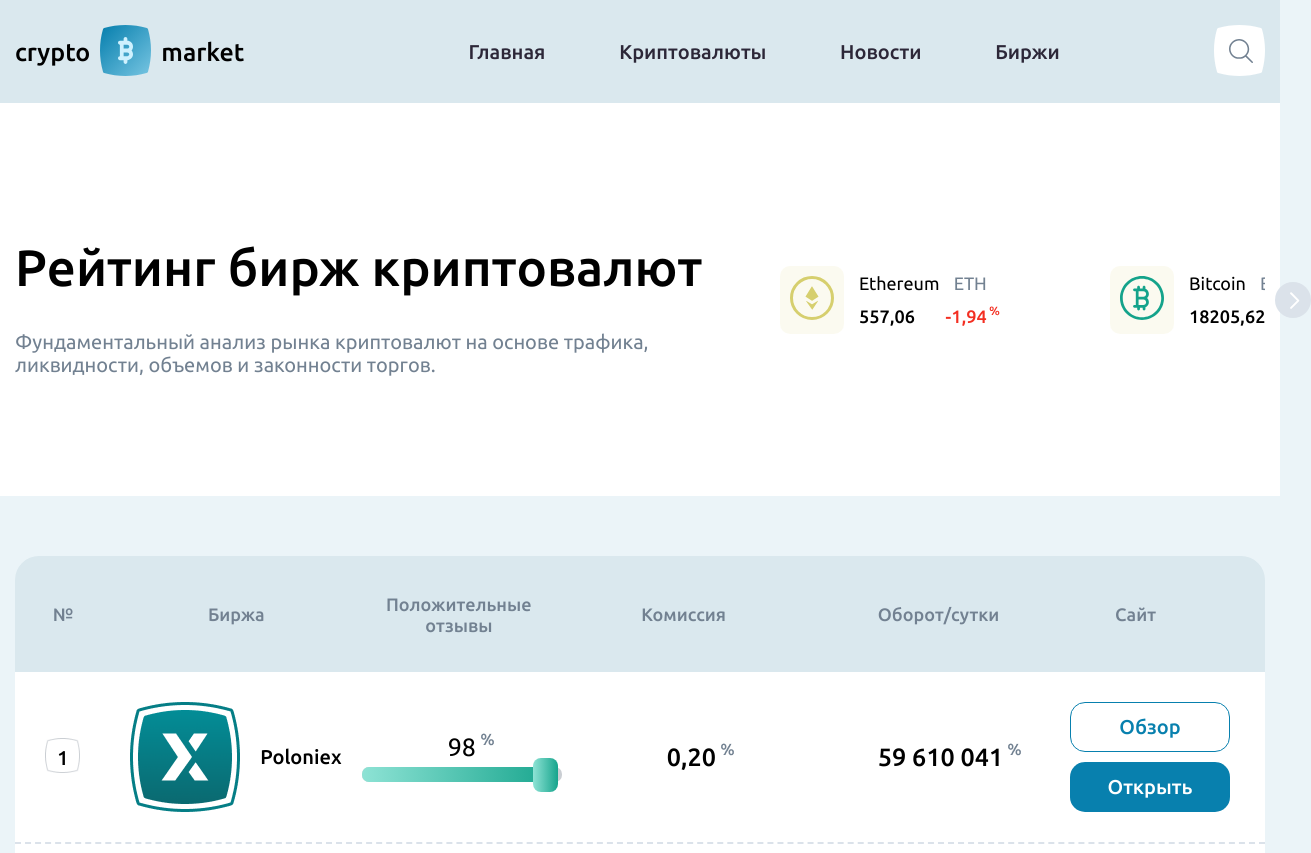
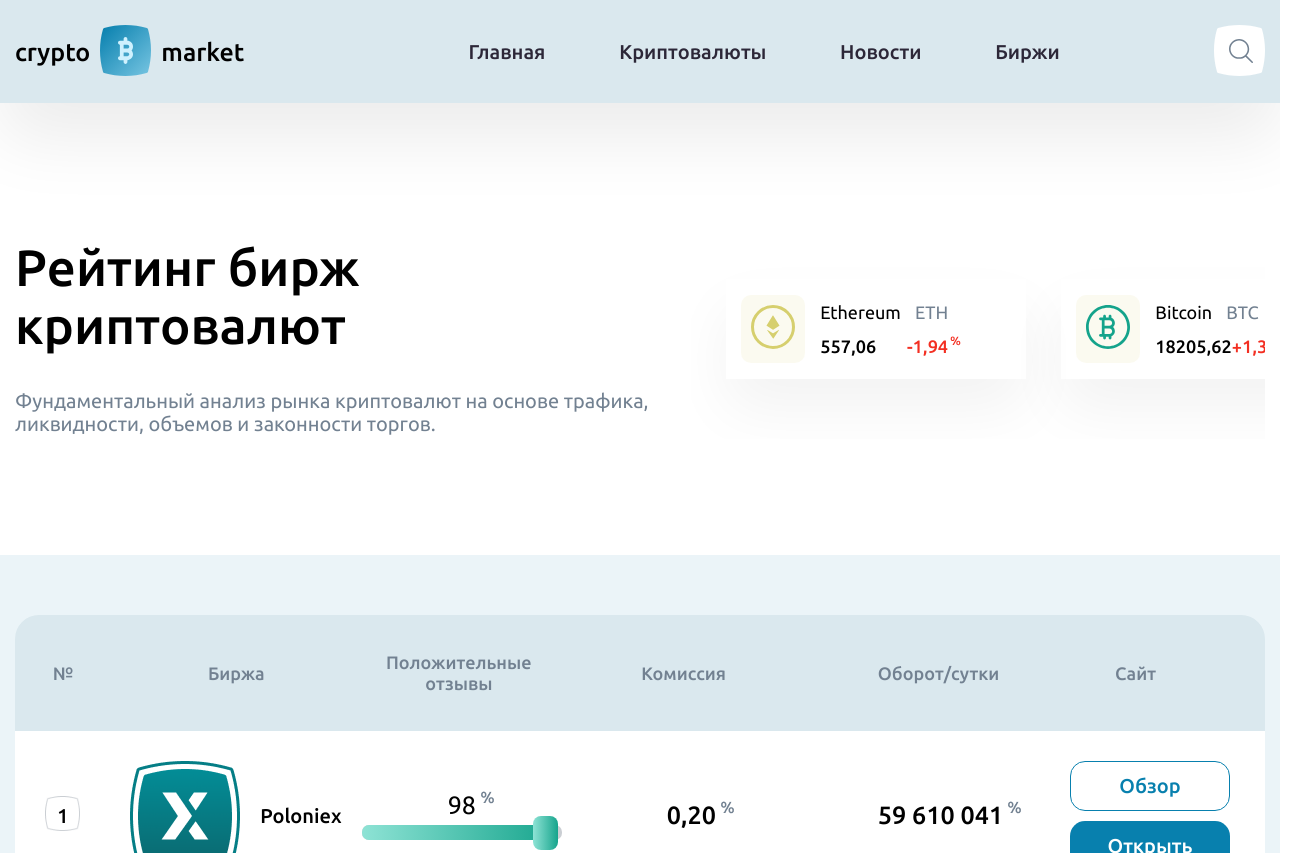
Before and after one commit to Daskar777/crypto_martket, a plain HTML site: page index.html in a window 1280 px wide. Shown: the top 853 px of the page, 1311 px wide, since content can reach past the window. Drawn offline with Linux system fonts and the light colour scheme.

Commit message:
try 2 slider

```diff
--- a/index.html
+++ b/index.html
@@ -41,7 +41,6 @@
                     </svg>
                 </div>
             </div>
-
         </div>
     </div>
 </header>
@@ -104,8 +103,8 @@
     </div>
 
 </div>
-<div class="container">
-    <div class="stock_ex_wrap">
+<div class="stock_ex_wrap">
+    <div class="container">
         <div class="stock_ex_header">
             <div>№</div>
             <div>Биржа</div>
@@ -244,20 +243,12 @@
                     <div><button class="open">Открыть</button></div>
                 </div>
             </div>
-
-
-
-
-
         </div>
     </div>
 </div>
 
 
 
-
-
-
 <script src="js/main.js"></script>
 </body>
 </html>
--- a/sass/style.sass
+++ b/sass/style.sass
@@ -1,6 +1,6 @@
 @import "_keyframes.sass" , "_adaptive.sass" , "_fonts.sass"
 body
-  background-color: rgba(235, 244, 248, 1)
+  background-color: #ffffff
   font-family: $main_font
   font-weight: 400
   ul
@@ -31,6 +31,8 @@ h1
 header
   padding: 25px 0 24px 0 //padding-top, padding-right, padding-bottom, padding-left)
   background-color: rgba(218, 232, 238, 1)
+  margin-bottom: 100px
+  box-shadow: 0px 35px 70px rgba(0, 0, 0, 0.08)
 
 .container
   max-width: 1290px
@@ -62,9 +64,8 @@ header
 
 
 .top_banner_wrap
-  padding: 100px 0 100px 0
   background-color: rgba(255, 255, 255, 1)
-  margin-bottom: 60px
+  margin-bottom: 100px
   section
     display: flex
     align-items: center
@@ -77,16 +78,19 @@ header
   width: 1400px
 $width36: 36
 
-
-
 // ----------------- slider ------------ //
 .crypto_currency_slider_wrap
   position: relative
-  width: 40%
+  width: 95%
+  height: 220px
+  overflow: hidden
 .crypto_currency_slider
-  overflow: hidden
+  position: absolute
+  left: 0
   font-size: 18px
   display: flex
+  height: 100%
+  width: 100%
 .slide_but
   button
     position: absolute
@@ -101,13 +105,17 @@ $width36: 36
 
 .slider_unit_wrap
   display: flex
+  align-items: center
+  height: 100%
 .slide_unit
   padding: 16px 15px 16px 15px // top right bottom left
+  height: 100px
   width: 300px
   box-sizing: border-box
-  margin-right: 30px
   display: flex
   align-items: center
+  box-shadow: 0px 30px 60px rgba(0, 0, 0, 0.05)
+  margin-left: 35px
 .small_logo_wrap
   padding: 10px
   margin-right: 15px
@@ -147,6 +155,7 @@ $width36: 36
 // ----------------- Stock exchange list----------------- //
 .stock_ex_wrap
   background-color: #EBF4F8
+  padding-top: 60px
   //border-radius: 24px
 .stock_ex_header
   border-radius: 24px 24px 0 0
```
Also changed, not shown: style.css.
